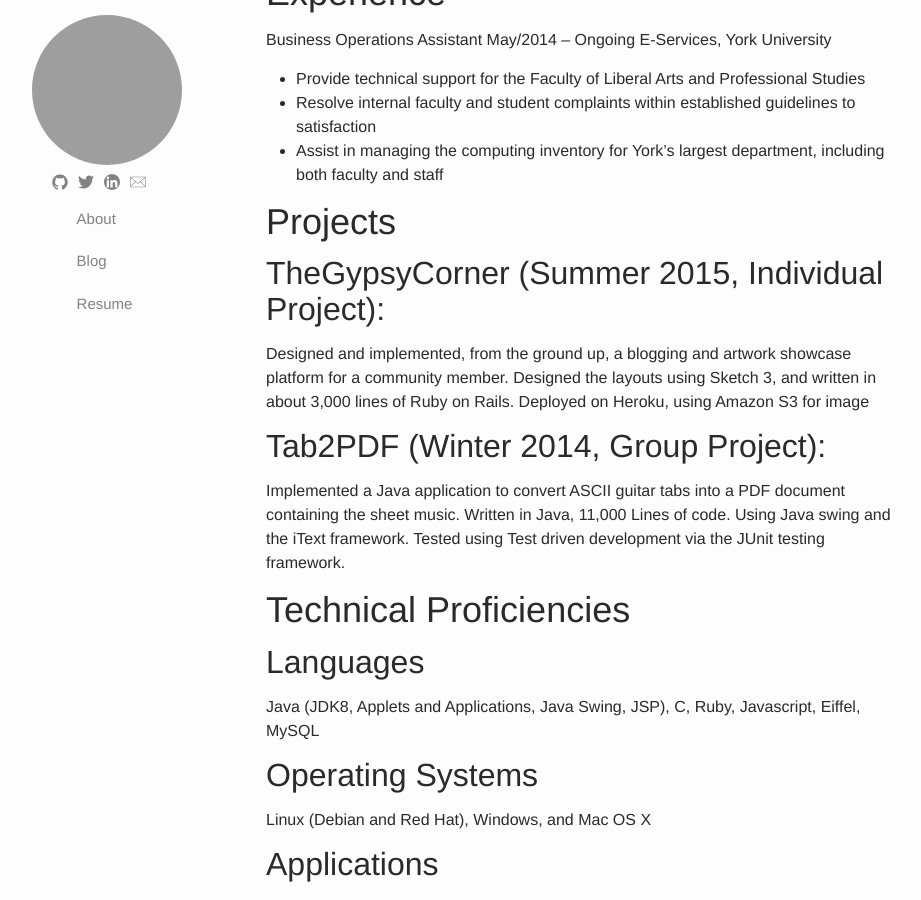
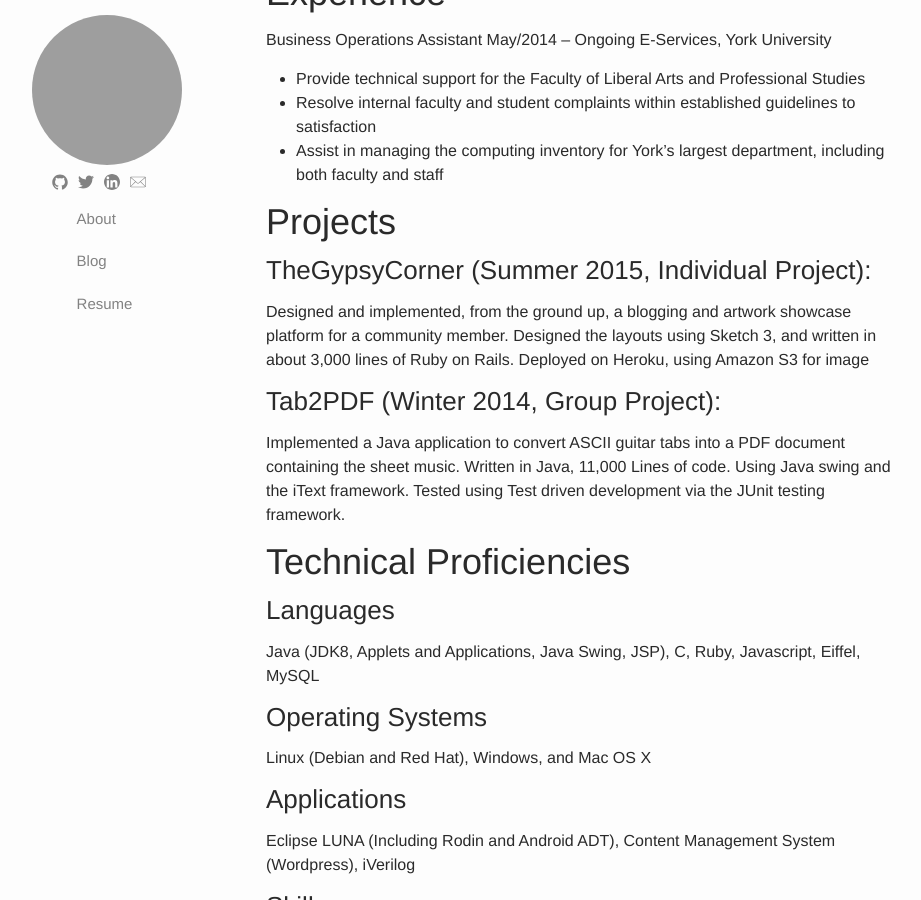
Before and after one commit to skylerto/skylerto.github.io, a Jekyll site: the page built from resume.md, in a window 1280 px wide and 900 px high, scrolled down 490 px. Shown: the whole window, without its empty margins (159-1080 px from the left). Built offline with Jekyll 4.4.1, drawn with Linux system fonts in a browser that asks for light colours; grey boxes are pictures that could not be loaded.

```diff
--- a/resume.md
+++ b/resume.md
@@ -27,26 +27,28 @@ satisfaction
 both faculty and staff
 
 # Projects
-## TheGypsyCorner (Summer 2015, Individual Project):
+
+### TheGypsyCorner (Summer 2015, Individual Project):
 Designed and implemented, from the ground up, a blogging and artwork showcase
  platform for a community member. Designed the layouts using Sketch 3, and written in
  about 3,000 lines of Ruby on Rails. Deployed on Heroku, using Amazon S3 for image
 
-##  Tab2PDF (Winter 2014, Group Project):
+### Tab2PDF (Winter 2014, Group Project):
 Implemented a Java application to convert ASCII guitar tabs into a PDF document
  containing the sheet music. Written in Java, 11,000 Lines of code. Using Java swing and
  the iText framework. Tested using Test driven development via the JUnit testing
  framework.
 
 # Technical Proficiencies
-## Languages
+
+### Languages
 Java (JDK8, Applets and Applications, Java Swing, JSP), C, Ruby, Javascript, Eiffel, MySQL
 
-## Operating Systems
+### Operating Systems
 Linux (Debian and Red Hat), Windows, and Mac OS X
 
-## Applications
+### Applications
 Eclipse LUNA (Including Rodin and Android ADT), Content Management System (Wordpress), iVerilog
 
-## Skills
+### Skills
 Object Oriented methodologies, Risk Mitigation, Test Driven Development, Defensive programming, UML Modeling, Git.
```
